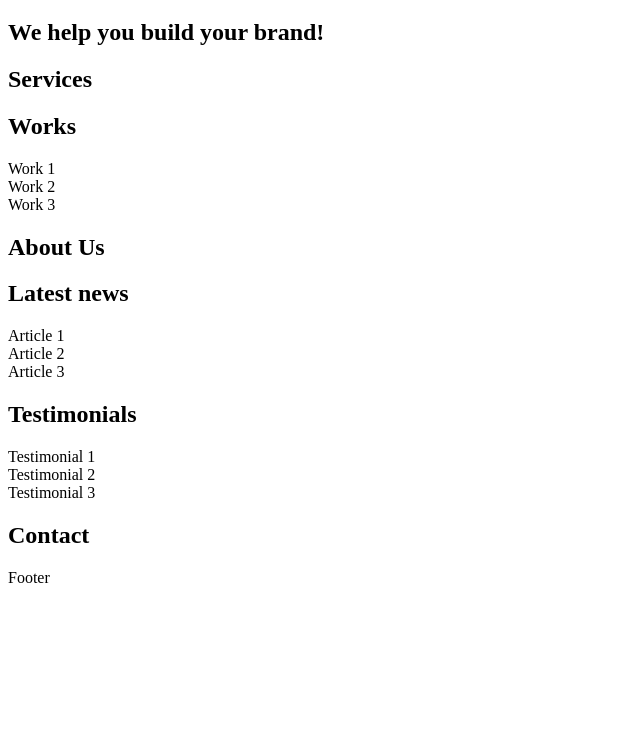
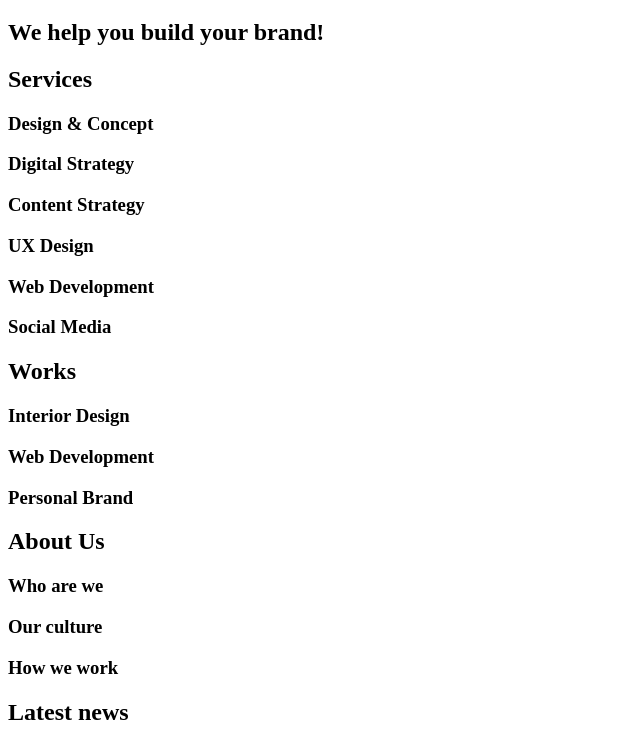
Before and after one commit to yetzabeth/holbertonschool-web_front_end, a plain HTML site: page html_advanced/10-index.html in a window 1280 px wide. Shown: the part 61-800 px from the top of the page, without its empty margins (0-640 px from the left). Drawn offline with Linux system fonts and the light colour scheme.

Commit message:
tansk 10

```diff
--- a/html_advanced/10-index.html
+++ b/html_advanced/10-index.html
@@ -19,21 +19,30 @@
         </section>
         <section>
             <h2>Services</h2>
+            <h3>Design & Concept</h3>
+            <h3>Digital Strategy</h3>
+            <h3>Content Strategy</h3>
+            <h3>UX Design</h3>
+            <h3>Web Development</h3>
+            <h3>Social Media</h3>
         </section>
         <section>
             <h2>Works</h2>
-            <article>Work 1</article>
-            <article>Work 2</article>
-            <article>Work 3</article>
+            <article><h3>Interior Design</h3></article>
+            <article><h3>Web Development</h3></article>
+            <article><h3>Personal Brand</h3></article>
         </section>
         <section>
             <h2>About Us</h2>
+            <h3>Who are we</h3>
+            <h3>Our culture</h3>
+            <h3>How we work</h3>
         </section>
         <section>
             <h2>Latest news</h2>
-            <article>Article 1</article>
-            <article>Article 2</article>
-            <article>Article 3</article>
+            <article><h3>Hoc loco tenere se Triarius non potuit.</h3></article>
+            <article><h3>Ut alios omittam, hunc appello, quem ille unum secutus est.</h3></article>
+            <article><h3>Bestiarum vero nullum iudicium puto.</h3></article>
         </section>
         <section>
             <h2>Testimonials</h2>
```
Also changed, not shown: html_advanced/11-styleguide.html (added, +28 -0 lines).
